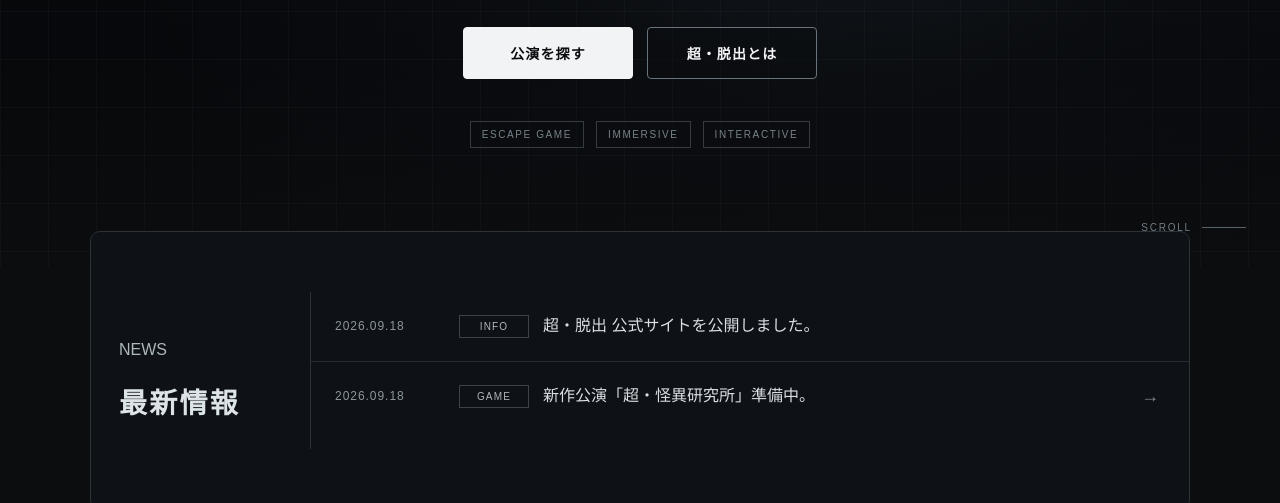
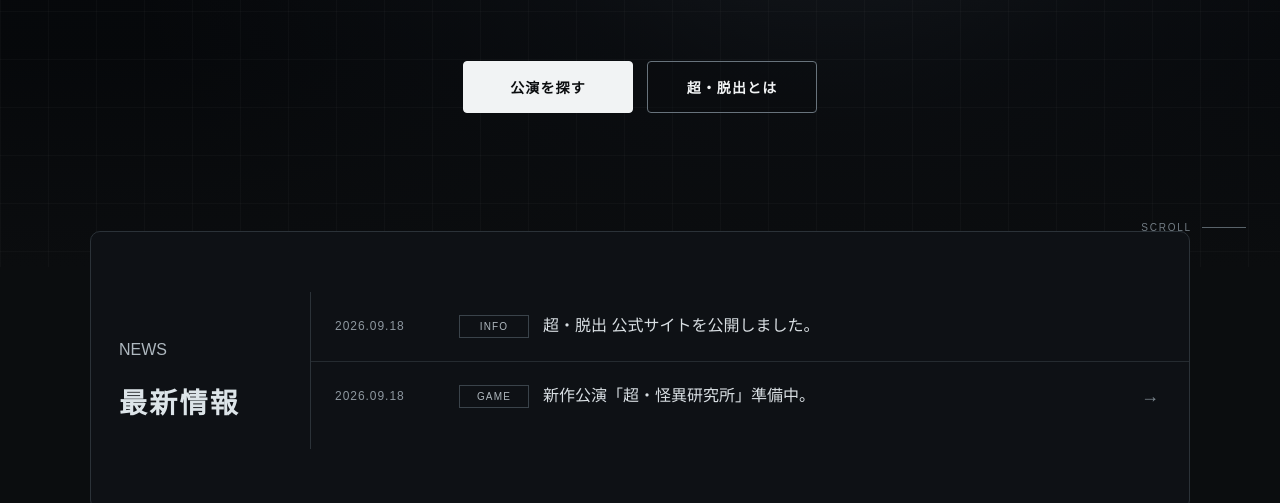
Before and after one commit to moskori/escape-room-website, a plain HTML site: page index.html in a window 1280 px wide. Shown: the part 597-1100 px from the top of the page. Drawn offline with Linux system fonts and the light colour scheme.

Commit message:
Remove hero info labels

```diff
--- a/index.html
+++ b/index.html
@@ -138,12 +138,6 @@
       <a class="hero-button secondary" href="#about">
         超・脱出とは
       </a>
-    </div>
-
-    <div class="hero-info">
-      <span>ESCAPE GAME</span>
-      <span>IMMERSIVE</span>
-      <span>INTERACTIVE</span>
     </div>
 
   </div>
```
